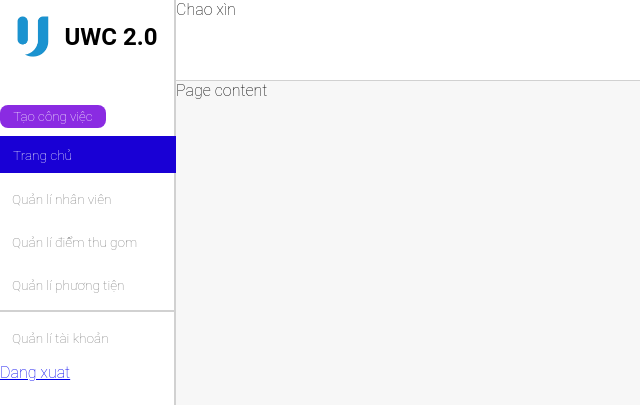
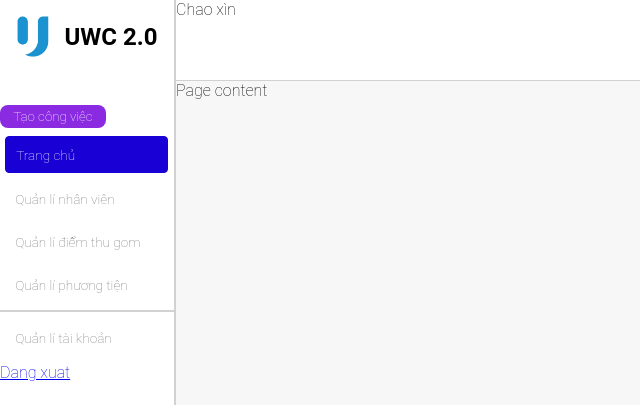
Before and after one commit to LongLeGL/SEassignment, a React app in the folder uwc2.0_app/: page /AccountManage in a window 1280 px wide. Shown: the top 405 px of the page, 0-640 px from the left. Built offline with nearby package versions, Linux system fonts and the light colour scheme.

Commit message:
add margins to Tabs

```diff
--- a/uwc2.0_app/src/components/Tabs.css
+++ b/uwc2.0_app/src/components/Tabs.css
@@ -1,7 +1,8 @@
 .tab-list-item {
-    width: 12vw;
-    padding: 0.5rem 0.75rem;
-    margin: 0.5em 0em;
+    width: 11vw;
+    padding: 0.5rem 0.65rem;
+    margin: 0.5em 0.3em;
+    border-radius: 4px;
 }
 
 .tab-list-active {
```
